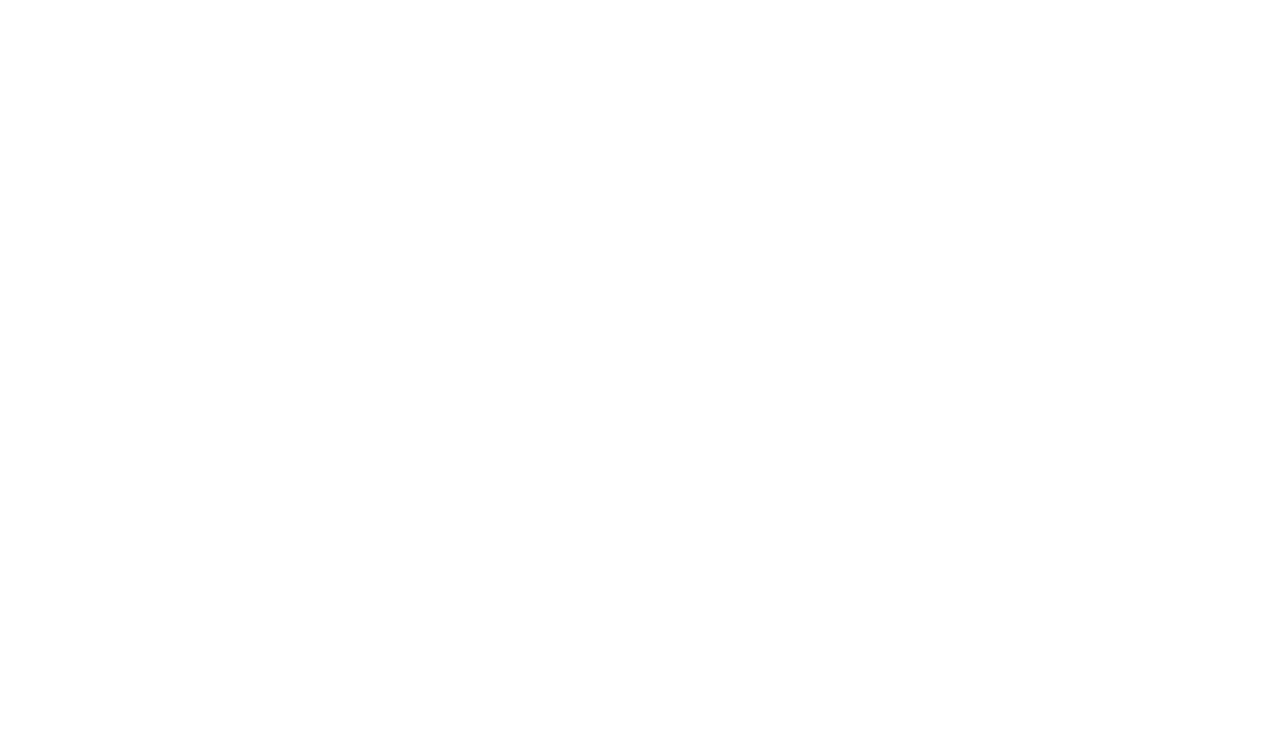
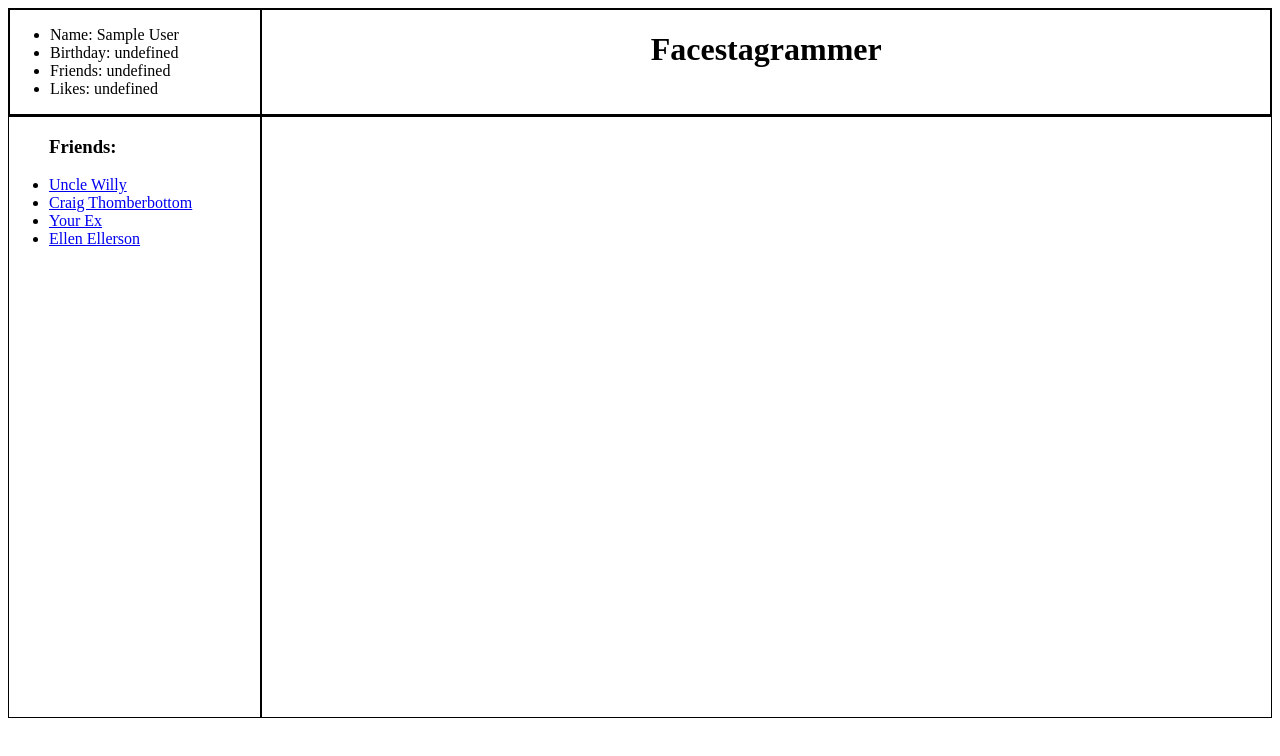
Before and after one commit to cficht/user-adventure-quiz, a plain HTML site: page list/index.html in a window 1280 px wide. Drawn offline with Linux system fonts and the light colour scheme; sample sign-in values are in the browser's storage.

Commit message:
made list page that lists friend quests in links that link to details page with corresponding id

```diff
--- a/common/utils.js
+++ b/common/utils.js
@@ -16,3 +16,14 @@ export function userStore(userForm) {
 
     return userObject;
 }
+
+export function updateUserText(user) {
+    const userNameText = document.getElementById('user-name');
+    const userBdayText = document.getElementById('user-bday');
+    const userFriendsText = document.getElementById('user-friends');
+    const userLikesText = document.getElementById('user-likes');
+    userNameText.textContent = `Name: ${user.name}`;
+    userBdayText.textContent = `Birthday: ${user.birthday}`;
+    userFriendsText.textContent = `Friends: ${user.health}`;
+    userLikesText.textContent = `Likes: ${user.money}`;
+}
--- a/list/index.html
+++ b/list/index.html
@@ -0,0 +1,45 @@
+<!DOCTYPE html>
+<html lang="en">
+
+<head>
+    <meta charset="UTF-8">
+    <meta name="viewport" content="width=device-width, initial-scale=1.0">
+    <meta http-equiv="X-UA-Compatible" content="ie=edge">
+    <link rel="stylesheet" href="../common/style.css">
+    <title id="page-title">Facestagrammer: User Profile</title>
+</head>
+
+<body>
+    <header>
+        <div id="header-left">
+            <div id="user-info-div">
+                <ul>
+                    <li id="user-name">Name:</li>
+                    <li id="user-bday">Birthday:</li>
+                    <li id="user-friends">Friend Count:</li>
+                    <li id="user-likes">Likes:</li>
+                </ul>
+            </div>
+        </div>
+        <div id="header-right">
+            <h1>Facestagrammer</h1>
+        </div>
+    </header>
+
+    <main>
+
+        <article id="left">
+            <ul id="friend-list"><h3>Friends:</h3>
+            </ul>
+        </article>
+
+        <article id="right">
+
+        </article>
+
+    </main>
+
+    <script type="module" src="list.js"></script>
+</body>
+
+</html>
--- a/list/list.js
+++ b/list/list.js
@@ -0,0 +1,22 @@
+import friendArray from '../data/data.js';
+import { getUser, setUser } from '../data/storage.js';
+import { updateUserText } from '../common/utils.js';
+
+const friendList = document.getElementById('friend-list');
+const pageTitle = document.getElementById('page-title');
+
+const user = getUser();
+const friends = friendArray;
+
+updateUserText(user);
+
+pageTitle.textContent = `Facestagrammer: ${user.name}`;
+
+friends.forEach((friend) => {
+    const friendLi = document.createElement('li');
+    const friendURL = document.createElement('a');
+    friendURL.href = `../details/?id=${friend.id}`;
+    friendURL.textContent = friend.name;
+    friendLi.appendChild(friendURL);
+    friendList.appendChild(friendLi);
+});
```
Also changed, not shown: home/index.html (+2 -2 lines), details/details.js (added), details/index.html (added).
